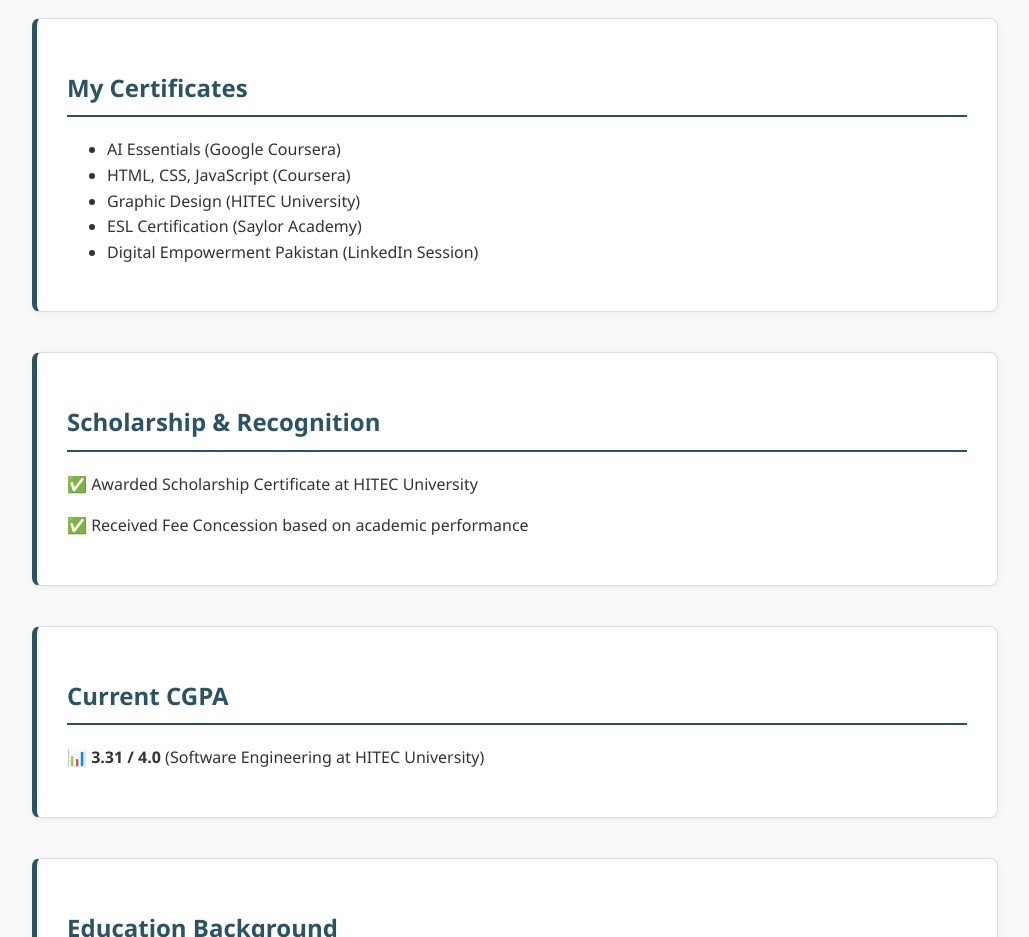
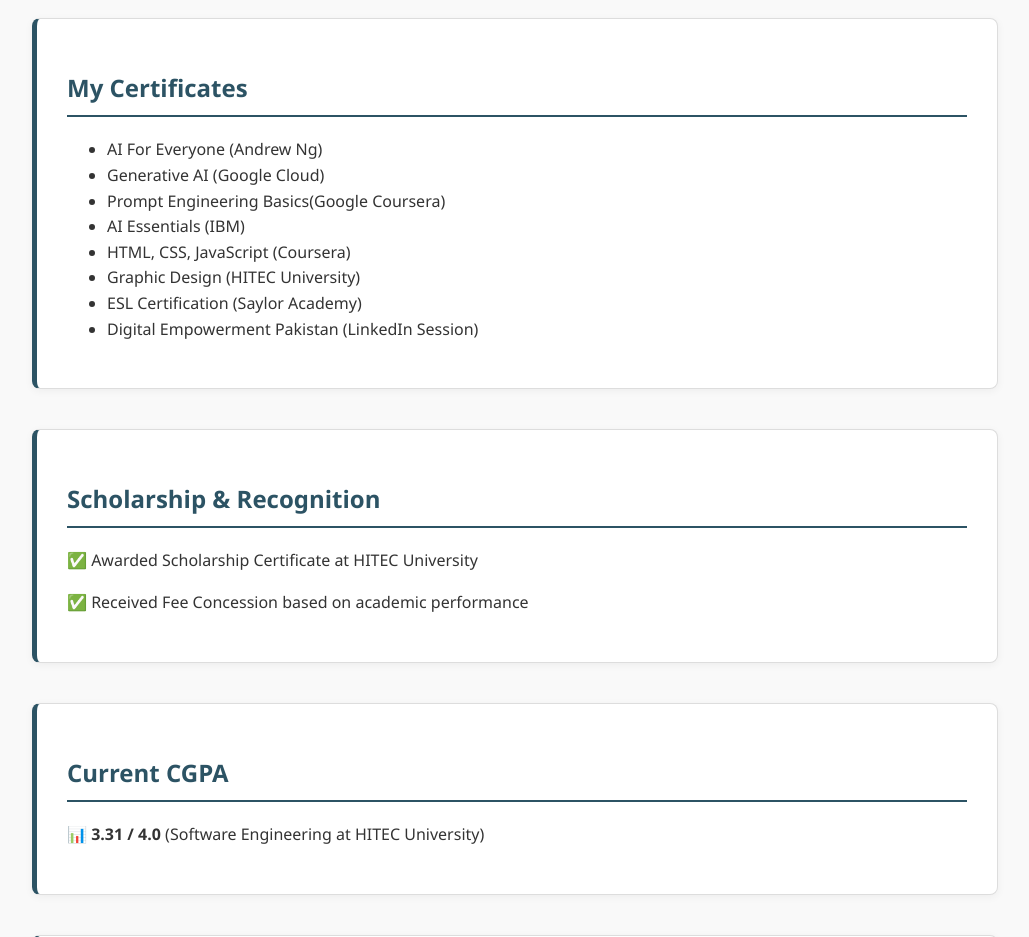
Before and after one commit to SameeraAfridi/portfolio, a plain HTML site: page index.html in a window 1280 px wide. Shown: the part 920-1857 px from the top of the page, without its empty margins (125-1154 px from the left). Drawn offline with Linux system fonts and the light colour scheme.

Commit message:
Update index.html

```diff
--- a/index.html
+++ b/index.html
@@ -60,7 +60,10 @@
     <section id="certificates">
         <h2>My Certificates</h2>
         <ul>
-            <li>AI Essentials (Google Coursera)</li>
+            <li>AI For Everyone (Andrew Ng)</li>
+            <li> Generative AI (Google Cloud)</li>
+            <li>Prompt Engineering Basics(Google Coursera)</li>
+            <li>AI Essentials (IBM)</li>
             <li>HTML, CSS, JavaScript (Coursera)</li>
             <li>Graphic Design (HITEC University)</li>
             <li>ESL Certification (Saylor Academy)</li>
```
